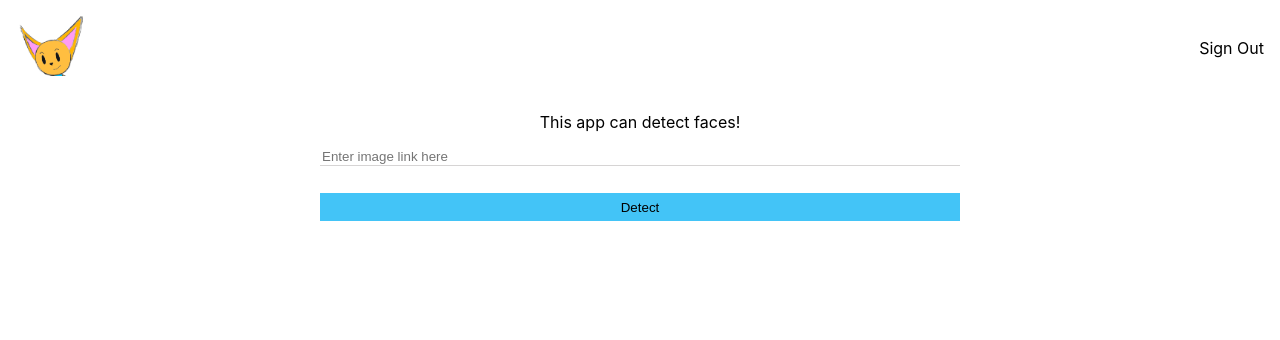
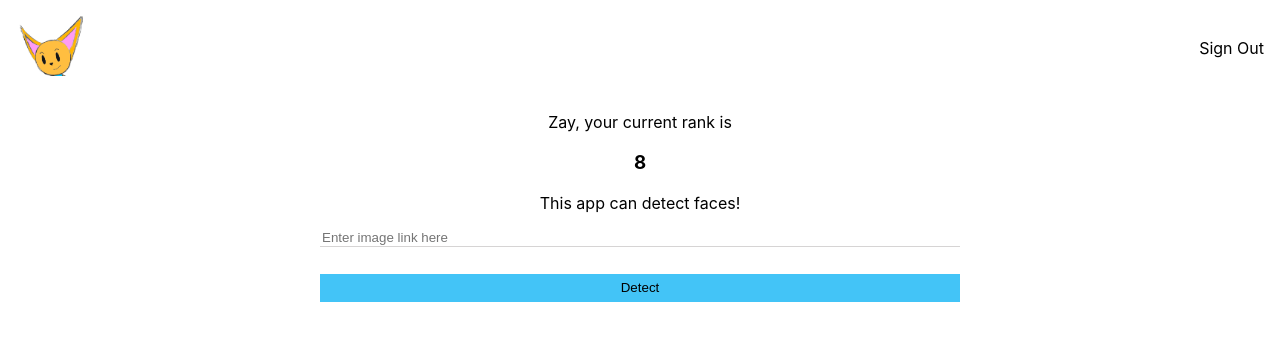
Before and after one commit to soniclinkerman/facerecognitionapp, a React (Create React App) app: page / in a window 1280 px wide. Shown: the top 340 px of the page. Built offline with nearby package versions, Linux system fonts and the light colour scheme.

Commit message:
[Rank] Created Rank Component

```diff
--- a/src/App.js
+++ b/src/App.js
@@ -3,6 +3,7 @@ import './App-styles.scss';
 import Navigation from './components/Navigation/Navigation-component';
 import Logo from './components/Logo/Logo-component';
 import ImageLinkForm from './components/ImageLinkForm/ImageLinkForm';
+import Rank from './components/Rank/Rank-component';
 
 function App() {
   return (
@@ -13,6 +14,8 @@ function App() {
         <Navigation/>
       </div>
 
+      <Rank rank={8}/>
+
       <ImageLinkForm/>
 
 
--- /dev/null
+++ b/src/components/Rank/Rank-component.jsx
@@ -0,0 +1,13 @@
+import React from "react"
+
+const Rank = ({rank}) => {
+    return(
+        <div className="rank">
+            <p> Zay, your current rank is</p>
+            <h3>{rank}</h3>
+
+        </div>
+    )
+}
+
+export default Rank
```
